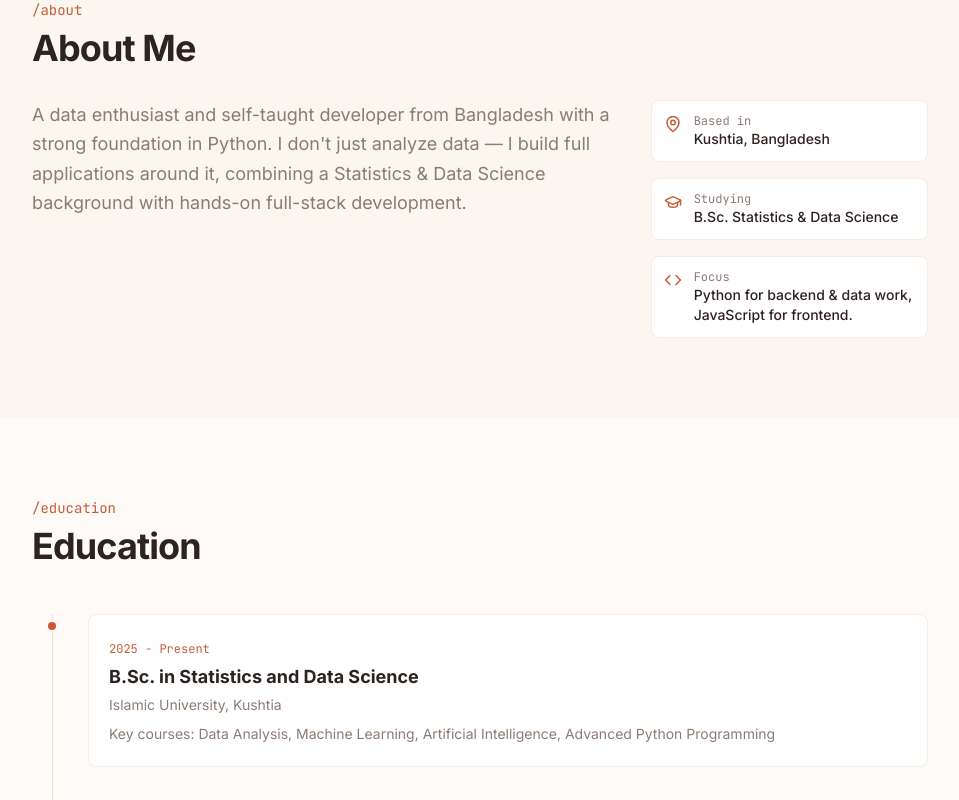
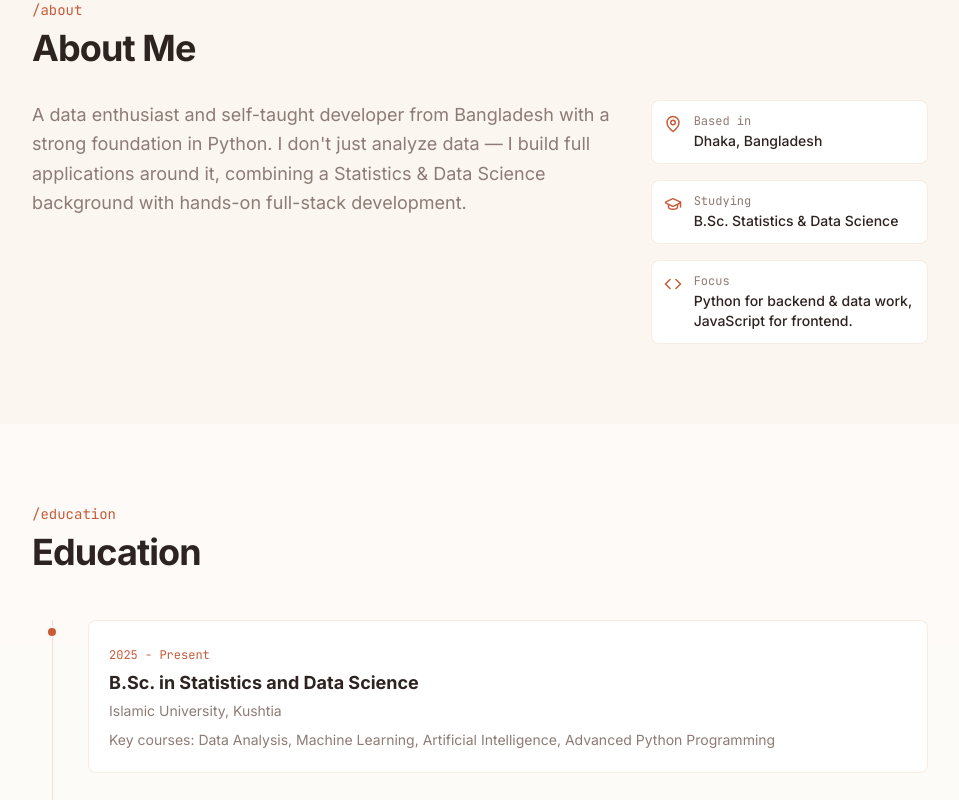
Before and after one commit to NajmosSalahin/Portfolio, a React (Vite) app: page / in a window 1280 px wide. Shown: the part 880-1680 px from the top of the page, without its empty margins (160-1119 px from the left). Built offline with nearby package versions, Linux system fonts and the light colour scheme.

Commit message:
Update location to Dhaka and fix fact card spacing

```diff
--- a/src/components/About.jsx
+++ b/src/components/About.jsx
@@ -62,7 +62,7 @@ export default function About() {
                     size={18}
                     className="text-warm-accent dark:text-dark-accent shrink-0 mt-0.5"
                   />
-                  <div>
+                  <div className="space-y-0.5">
                     <p className="text-xs font-mono text-warm-muted dark:text-dark-muted">
                       {fact.label}
                     </p>
--- a/src/data/portfolio.js
+++ b/src/data/portfolio.js
@@ -2,7 +2,7 @@ export const profile = {
   name: "Md. Najmos Salahin",
   title: "Data Scientist & Full-Stack Developer",
   tagline: "Turning data into applications that actually solve problems.",
-  location: "Kushtia, Bangladesh",
+  location: "Dhaka, Bangladesh",
   email: "najmossalahin.adib@gmail.com",
   phone: "+880 1604524084",
   github: "https://github.com/NajmosSalahin",
```
